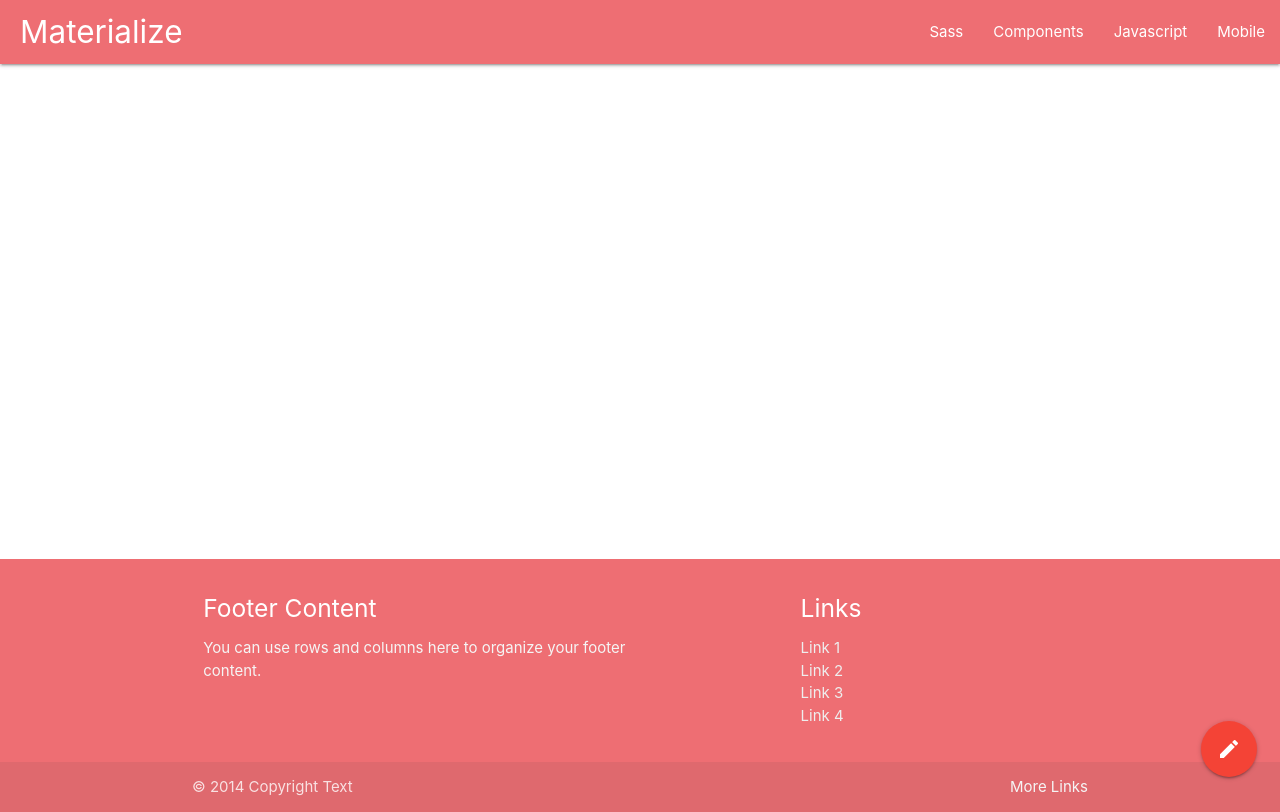
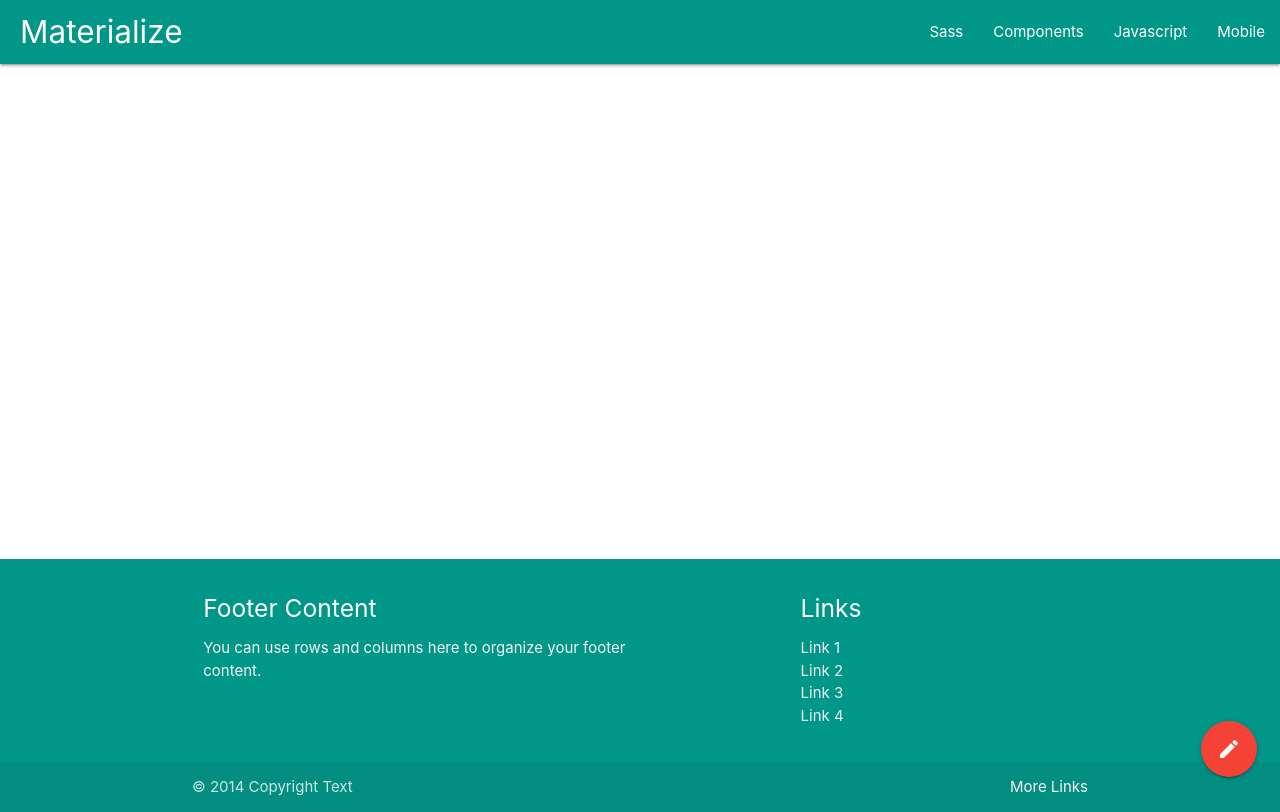
Before and after one commit to acher249/Materialize_Website, a plain HTML site: page index.html in a window 1280 px wide. Drawn offline with nearby package versions, Linux system fonts and the light colour scheme.

Commit message:
Changed Color

```diff
--- a/index.html
+++ b/index.html
@@ -29,7 +29,7 @@
 
         <!-- Slideout NavBar -->
         <nav>
-            <div class="nav-wrapper">
+            <div class="nav-wrapper teal">
                 <a href="#!" class="brand-logo" style="margin-left: 20px;">Materialize</a>
                 <a href="#" data-target="mobile-demo" class="sidenav-trigger"><i class="material-icons">menu</i></a>
                 <ul class="right hide-on-med-and-down">
@@ -58,7 +58,7 @@
 
         <!-- Do stuff -->
 
-        <footer class="page-footer">
+        <footer class="page-footer teal">
             <div class="container">
                 <div class="row">
                 <div class="col l6 s12">
```
